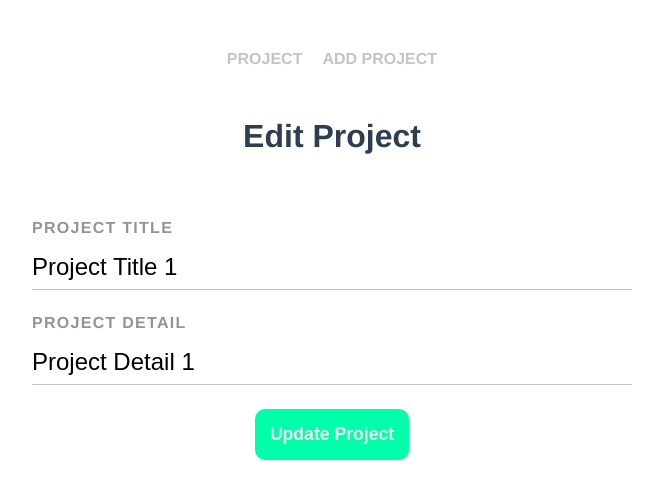
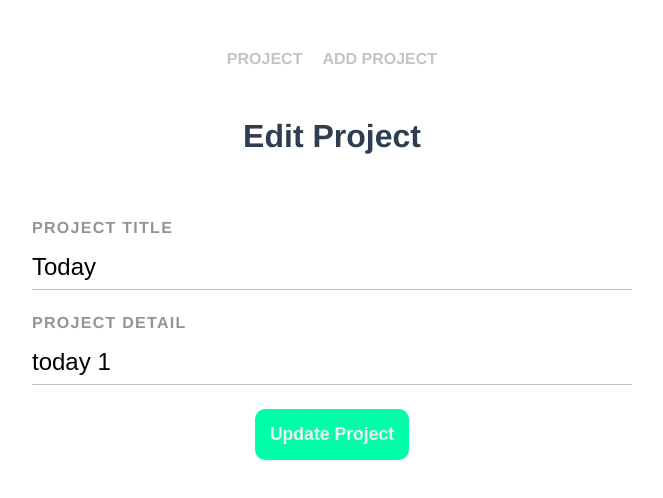
Before and after one commit to Zin-Mg-Nyunt/Projcect_Planner, a Vue app: page /editProject/1 in a window 1280 px wide. Shown: the top 498 px of the page, without its empty margins (308-971 px from the left). Built offline with nearby package versions, Linux system fonts and the light colour scheme; data requests are answered from the project's data file.

Commit message:
dynamic edti project

```diff
--- a/database/db.json
+++ b/database/db.json
@@ -2,8 +2,8 @@
   "projects": [
     {
       "id": 1,
-      "title": "Project Title 1",
-      "detail": "Project Detail 1",
+      "title": "Today",
+      "detail": "today 1",
       "complete": false
     },
     {
--- a/src/views/EditProjectView.vue
+++ b/src/views/EditProjectView.vue
@@ -1,6 +1,6 @@
 <template>
   <h1>Edit Project</h1>
-  <form @submit.prevent="addProject">
+  <form @submit.prevent="updateProject">
     <label>Project Title</label>
     <input type="text" v-model="title">
     <label>Project Detail</label>
@@ -26,6 +26,22 @@ export default {
             this.detail = data.detail
         })
         .catch(err => err.message())
+    },
+    methods:{
+        updateProject(){
+            fetch("http://localhost:3000/projects/"+this.id,{
+                method: "PATCH",
+                headers:{
+                    "Content-Type": "application/json",
+                },
+                body:JSON.stringify({
+                    title: this.title,
+                    detail: this.detail
+                })
+            })
+            .then(() => this.$router.push("/"))
+            .catch(err => err.message());
+        }
     }
 }
 </script>
```
